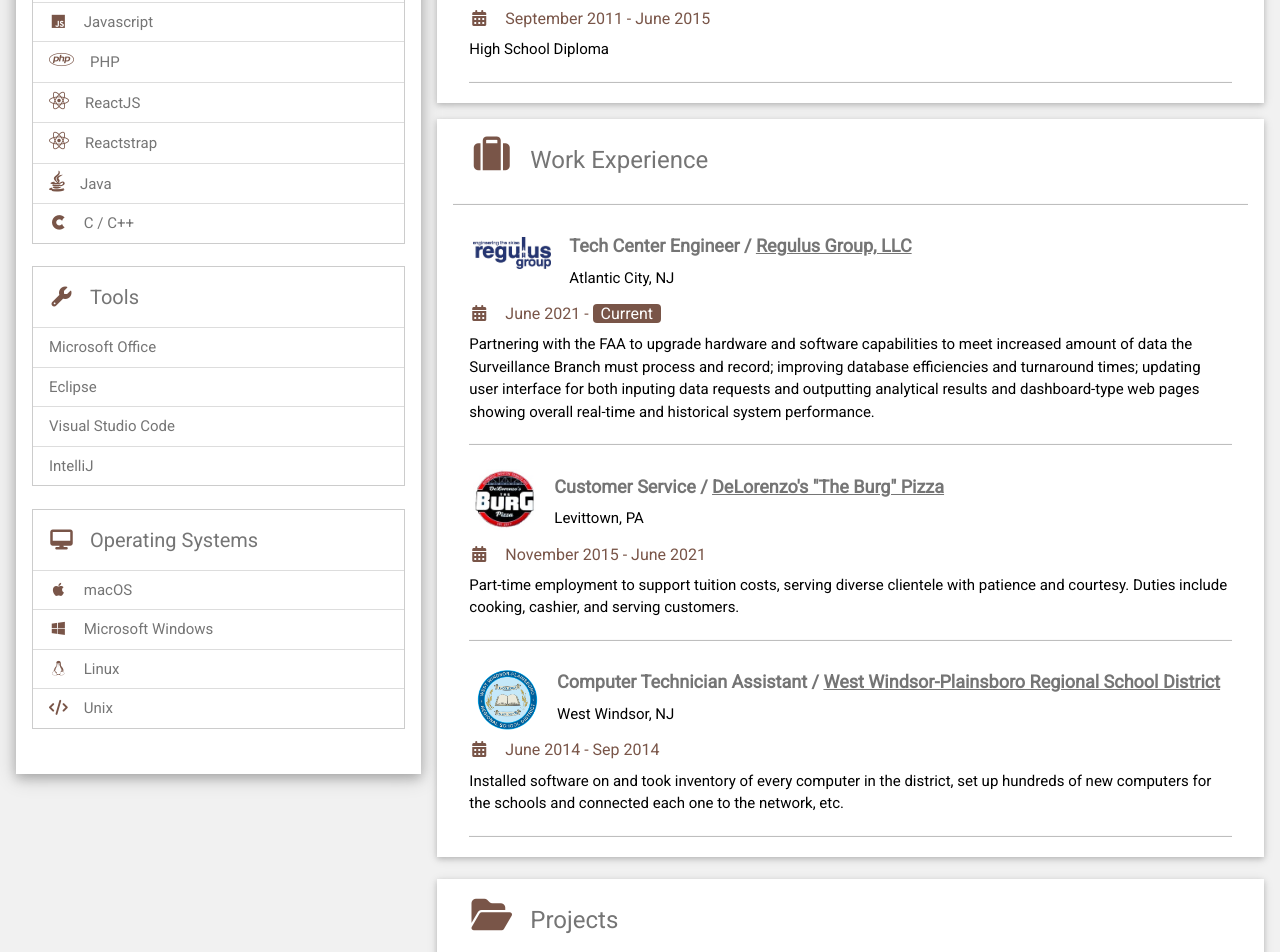
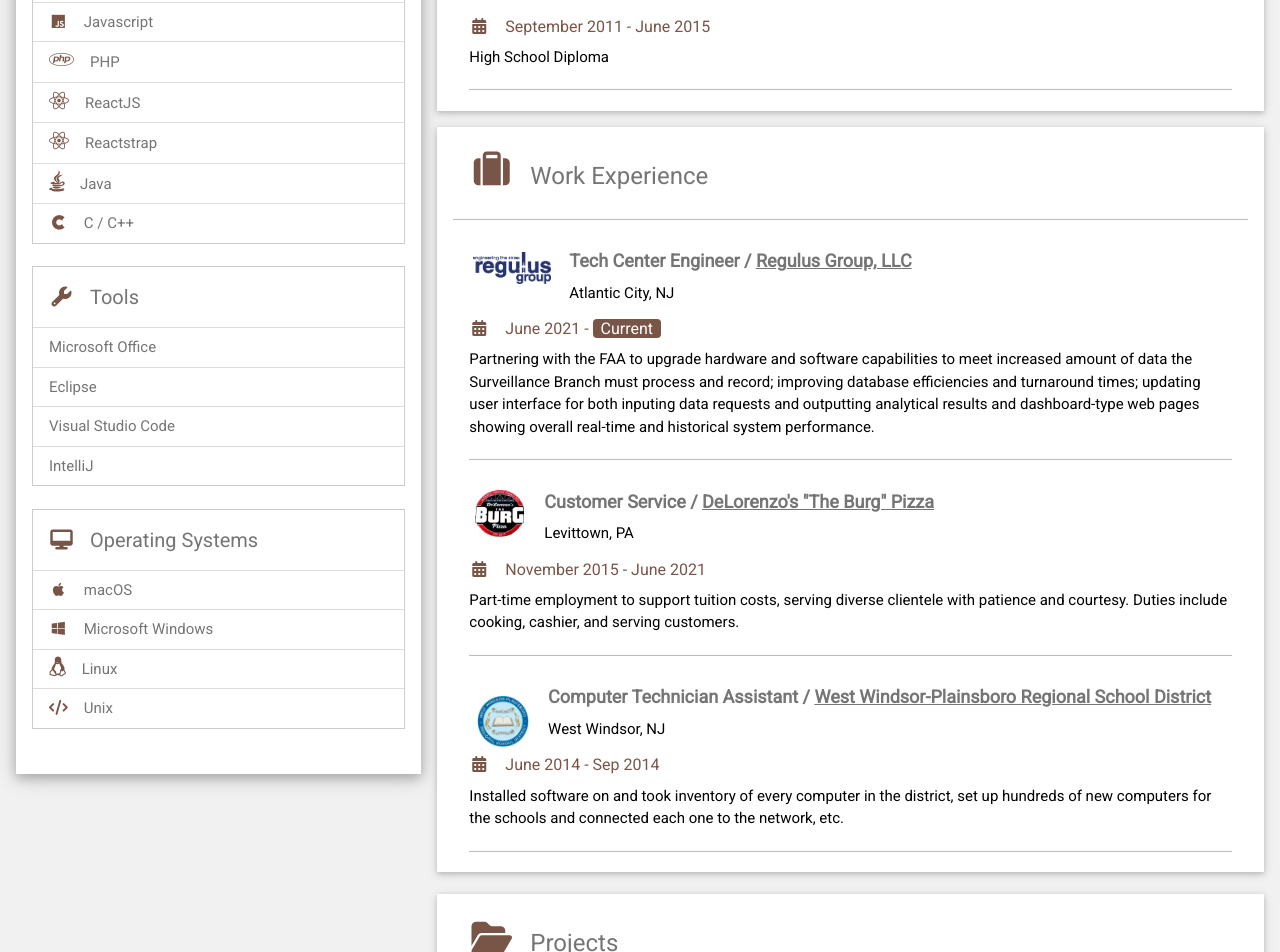
Before and after one commit to antcatalina/antcatalina.github.io, a plain HTML site: page index.html in a window 1280 px wide. Shown: the part 700-1652 px from the top of the page. Drawn offline with nearby package versions, Linux system fonts and the light colour scheme.

Commit message:
fixed images and spacing

```diff
--- a/index.html
+++ b/index.html
@@ -68,7 +68,7 @@
           <li><h4><i class="fa fa-desktop fa-fw w3-margin-right w3-text-brown"></i>Operating Systems</h4></li>
           <li><i class="fab fa-apple fa-fw w3-margin-right w3-text-brown"></i>macOS</li>
           <li><i class="fab fa-windows fa-fw w3-margin-right w3-text-brown"></i>Microsoft Windows</li>
-          <li><i class="fab fa-linux fa-fw w3-margin-right w3-text-brown"></i>Linux</li>
+          <li><i class="fab fa-linux w3-margin-right w3-text-brown" style="font-size:19px; font-weight: bold;"></i>Linux</li>
           <li><i class="fas fa-code fa-fw w3-margin-right w3-text-brown"></i>Unix</li>
           </ul>
          <br>
@@ -83,7 +83,7 @@
     <div class="w3-twothird">
 
       <div class="w3-container w3-card w3-white w3-margin-bottom">
-        <h3 class="w3-text-grey w3-padding"><i class="fa fa-graduation-cap fa-fw w3-margin-right w3-xxlarge w3-text-brown"></i>Education</h3>
+        <h3 class="w3-text-grey w3-padding"><i class="pt-2 fa fa-graduation-cap fa-fw w3-margin-right w3-xxlarge w3-text-brown"></i>Education</h3>
         <hr/>
         <div class="w3-container">
         <a href="http://rowan.edu" target="_blank"><img src="rowanowl.png" class="w3-image me-4" alt="Avatar" width="58px" align="left"></a>
@@ -119,7 +119,7 @@
 
         <!-- WORK EXPERIENCE -->
         <div class="w3-container w3-card w3-white">
-            <h3 class="w3-text-grey w3-padding"><i class="fa fa-suitcase fa-fw w3-margin-right w3-xxlarge w3-text-brown"></i>Work Experience</h3>
+            <h3 class="w3-text-grey w3-padding"><i class="pt-2 fa fa-suitcase fa-fw w3-margin-right w3-xxlarge w3-text-brown"></i>Work Experience</h3>
             <hr/>
             <div class="w3-container">
               <a href="https://regulus-group.com" target="_blank"><img src="Regulus_Logo.jpeg" class="w3-image p-1 mt-1 me-3" alt="Avatar" width="85px" align="left"></a>
@@ -135,7 +135,7 @@
               <hr>
             </div>
             <div class="w3-container">
-              <a href="https://delostheburg.com" target="_blank"><img src="the-burg.jpg" class="w3-image p-1 me-3" alt="Avatar" width="70px" align="left"></a>
+              <a href="https://delostheburg.com" target="_blank"><img src="the-burg.jpg" class="w3-image pt-2 p-1 me-3" alt="Avatar" width="60px" align="left"></a>
               <h5 class="w3-text-grey"><b>Customer Service / <a href="https://delostheburg.com/" target="_blank">DeLorenzo's "The Burg" Pizza</a></b></h5>
               <p>Levittown, PA</p>
               <h6 class="w3-text-brown"><i class="fas fa-calendar-alt fa-fw w3-margin-right"></i>November 2015 - June 2021</h6>
@@ -144,7 +144,7 @@
               <hr>
             </div>
             <div class="w3-container">
-              <a href="http://www.ww-p.org" target="_blank"><img src="ww-p.png" class="w3-image p-1 mt-1 me-3 ms-1" alt="Avatar" width="69px" align="left"></a>
+              <a href="http://www.ww-p.org" target="_blank"><img src="ww-p.png" class="w3-image pt-3 p-1 mt-1 me-3 ms-1" alt="Avatar" width="60px" align="left"></a>
               <h5 class="w3-text-grey"><b>Computer Technician Assistant / <a href="http://www.ww-p.org/" target="_blank">West Windsor-Plainsboro Regional School District</a></b></h5>
               <p>West Windsor, NJ</p>
               <h6 class="w3-text-brown"><i class="fas fa-calendar-alt fa-fw w3-margin-right"></i>June 2014 - Sep 2014</h6>
@@ -157,7 +157,7 @@
           <br/>
 
           <div class="w3-container w3-card w3-white">
-            <h3 class="w3-text-grey w3-padding"><i class="fa fa-folder-open fa-fw w3-margin-right w3-xxlarge w3-text-brown"></i>Projects</h3>
+            <h3 class="w3-text-grey w3-padding"><i class="pt-2 fa fa-folder-open fa-fw w3-margin-right w3-xxlarge w3-text-brown"></i>Projects</h3>
             <hr/>
             <div class="w3-container">
               <h5 class="w3-opacity"><b>SFD Dashboard / Software Development @ Regulus Group, LLC</b></h5>
```
